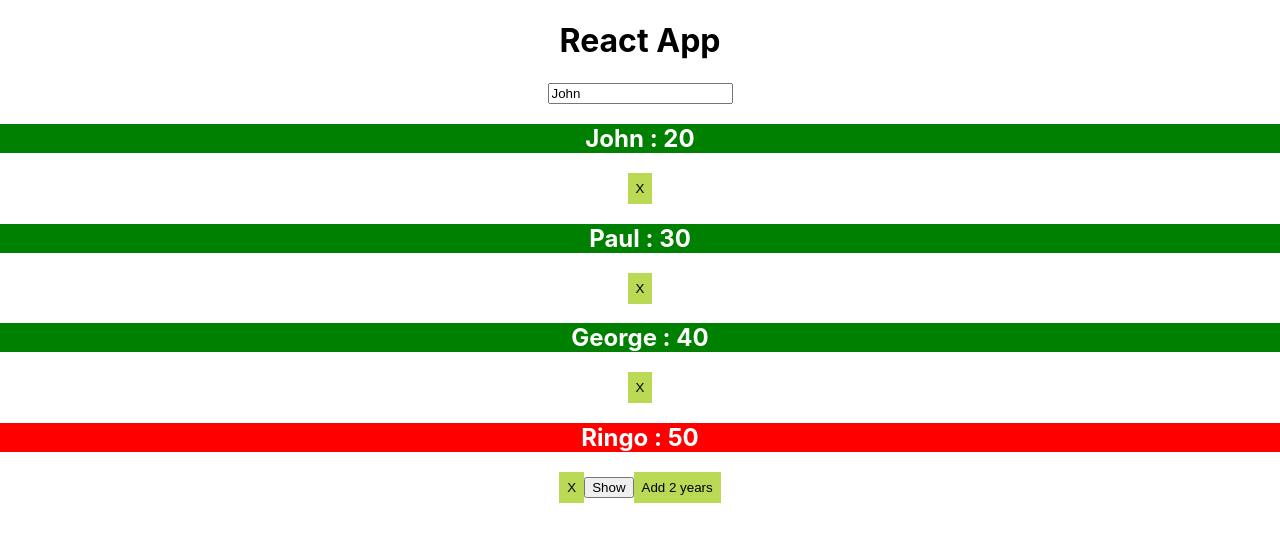
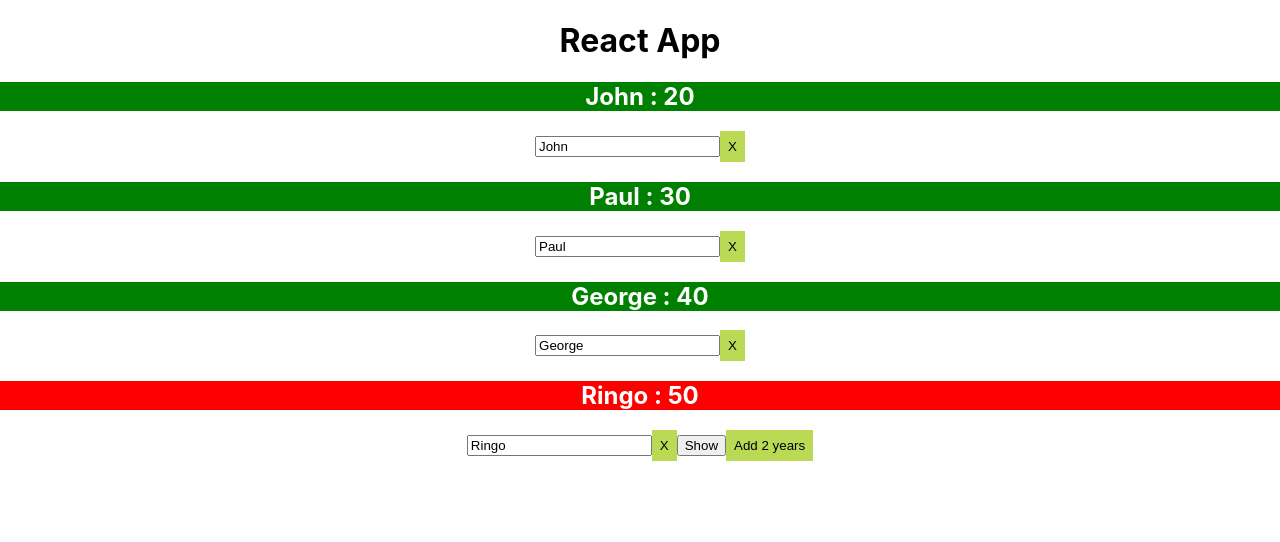
Before and after one commit to HuguesRomain/-Learn-React-Play-with-props-and-states, a React (Create React App) app: page / in a window 1280 px wide. Shown: the top 542 px of the page. Built offline with nearby package versions, Linux system fonts and the light colour scheme.

Commit message:
change all names

```diff
--- a/src/App.js
+++ b/src/App.js
@@ -34,16 +34,16 @@
     this.setState({famille})
   };
 
-  handleChange = (event) => {
+  handleChange = (event, i) => {
     const famille = {...this.state.famille}
-    const name = event.target.value;
-    famille.membre1.name = name;
+    const name = event.target.value
+    famille[i].name = name;
     this.setState({famille})
   };
 
-  hideName = (id) => {
+  hideName = (i) => {
     const famille = {...this.state.famille}
-    famille[id].name = ''
+    famille[i].name = ''
     this.setState({famille})
   };
 
@@ -61,22 +61,23 @@
     }
 
     const liste = Object.keys(famille)
-    .map(membre => (
+    .map(membre  => (
        <Membre
        key={membre}
+       handleChange={event => this.handleChange(event, membre)}
        hideName={() => this.hideName(membre)}
        age= {famille[membre].age}
        name= {famille[membre].name} />
     ))
-      console.log(famille)
+
 
 
     return (
       <div className="App">
        <h1>React App</h1>
-       <input value={famille.membre1.name} onChange={this.handleChange} type='text' />
+       {/* <input value={famille.membre1.name} onChange={this.handleChange} type='text' /> */}
        { liste }
-        {description}
+      { description }
        <button onClick={this.handleShowDescription}>
          {this.state.isShow ? 'Hide' : 'Show'}
          </button>
--- a/src/components/Membre.js
+++ b/src/components/Membre.js
@@ -1,13 +1,16 @@
 import React, { Fragment } from 'react';
 
 
-const Membre = ({ name, age, children, hideName }) => {
+const Membre = ({ name, age, children, hideName, handleChange}) => {
   return(
     <Fragment>
     <h2 style={{
       backgroundColor: age > 40 ? 'red' : 'green',
       color: 'white'}}>
       {name} : {age} </h2>
+      <input
+      value={name}
+      onChange={handleChange} type='text' />
       <button
       onClick={hideName}
       className='GetAge'>X</button>
```
